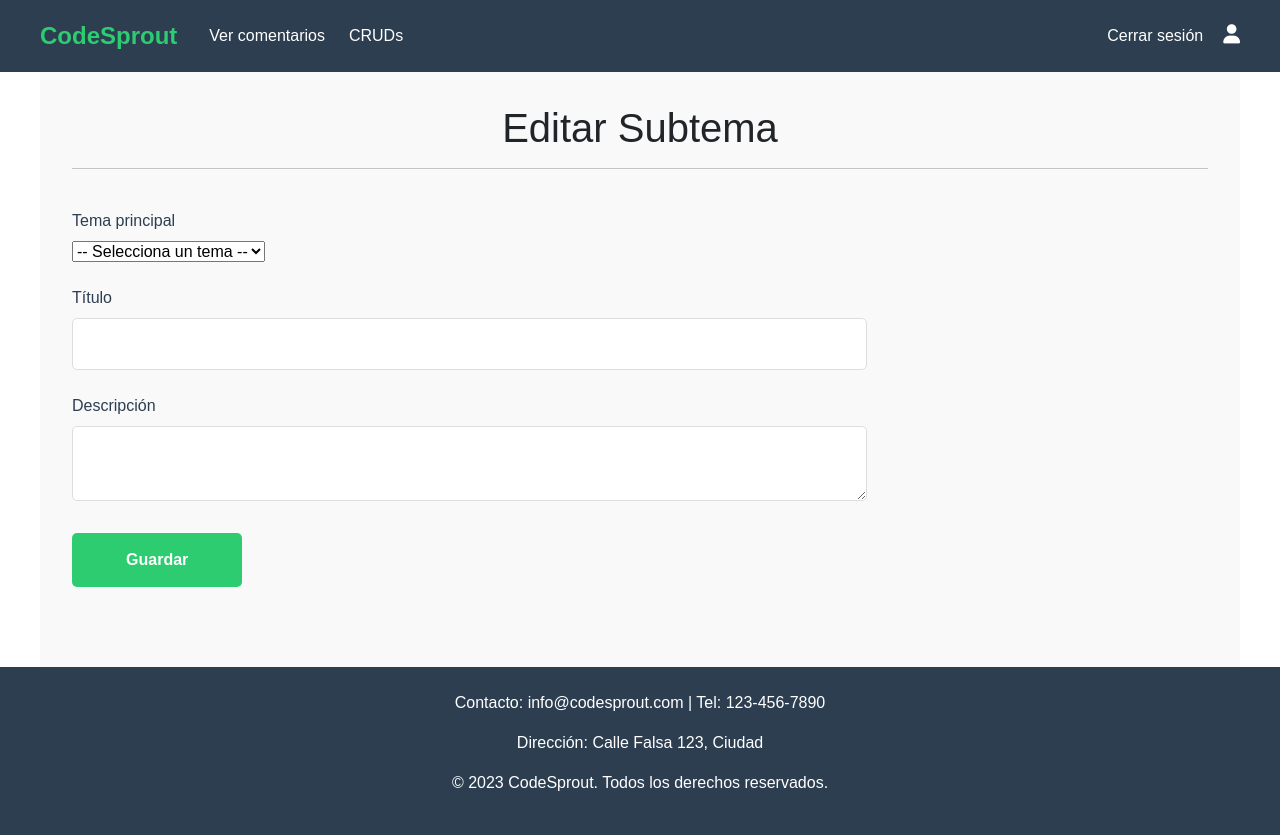
After one commit to Sulv3er/ProgramcionWEB_Melica, a PHP site: page /HTML/editarSubtema.php in a window 1280 px wide. The commit adds this page. Run offline with PHP 8.4, Linux system fonts and the light colour scheme; data that the repository does not hold is empty.

Commit message:
- Ya funciona el editar subtema

```diff
--- a/CSS/Temas&Sub.css
+++ b/CSS/Temas&Sub.css
@@ -2,8 +2,8 @@
 body {
     font-family: 'Segoe UI', sans-serif;
     background-color: #f4f6f9;
-    margin: 0;
-    padding: 20px;
+    margin: 0px;
+    padding: 0px;
     color: #333;
 }
 
--- a/Controller/controllerHome.php
+++ b/Controller/controllerHome.php
@@ -150,7 +150,7 @@ session_start();
 
         function editarTema($id){
             $registro = $this->modelTemaSubtema->consultarTema($id);
-            include_once("../HTML/editarEjemplo.php");
+            include_once("../HTML/editarTema.php");
         }
 
         function modificarTema($REQ){
@@ -175,7 +175,8 @@ session_start();
 
         function editarSubtema($id){
             $registro = $this->modelTemaSubtema->consultarSubtema($id);
-            include_once("../HTML/editarEjemplo.php");
+            $temas = $this->modelTemaSubtema->consultarTemas();
+            include_once("../HTML/editarSubtema.php");
         }
 
         function modificarSubtema($REQ){
--- /dev/null
+++ b/HTML/editarSubtema.php
@@ -0,0 +1,69 @@
+<?php
+include_once ('header_admin.php');
+?>
+<!DOCTYPE html>
+<html lang="en">
+<head>
+    <meta charset="UTF-8">
+    <meta name="viewport" content="width=device-width, initial-scale=1.0">
+    <title>Editar subtema - CodeSprout</title>
+
+    <link rel="stylesheet" href="../CSS/index.css">
+    <link rel="stylesheet" href="../CSS/comunidad.css">
+    <link rel="stylesheet" href="../CSS/CRUD_Ejemplos.css">
+    <link href="https://cdn.jsdelivr.net/npm/bootstrap@5.3.6/dist/css/bootstrap.min.css" rel="stylesheet" integrity="sha384-4Q6Gf2aSP4eDXB8Miphtr37CMZZQ5oXLH2yaXMJ2w8e2ZtHTl7GptT4jmndRuHDT" crossorigin="anonymous">
+
+</head>
+<body>
+    <main>
+        <!-- Contenedor principal -->
+        <div>
+            <!-- Formulario para modificar un subtema -->
+            <h1>Editar Subtema</h1>
+            <hr><br>
+            <?php
+                isset($registro);
+            ?>
+            <form action="../Controller/controllerHome.php" method="post">
+                <input type="hidden" name="opcion" value="MODIFICAR_SUBTEMA">
+                <input type="hidden" name="id_subtema" value="<?php echo $registro['id_subtema']; ?>">
+
+                <div class="form-group">
+                    <label for="id_tema">Tema principal</label>
+                    <select name="id_tema" id="id_tema" required>
+                        <option value="">-- Selecciona un tema --</option>
+                        <?php
+                            foreach ($temas as $tema) {
+                                $selected = ($tema['id_tema'] == $registro['id_tema']) ? 'selected' : '';
+                                echo "<option value='{$tema['id_tema']}' $selected>{$tema['titulo']}</option>";
+                            }
+                        ?>
+                    </select>
+                </div>
+
+                <div class="form-group">
+                    <label for="titulo">Título</label>
+                    <input type="text" id="titulo" name="titulo" value="<?php echo $registro['titulo']; ?>" required>
+                </div>
+
+                <div class="form-group">
+                    <label for="contenido">Descripción</label>
+                    <textarea id="contenido" name="contenido" rows="2" required><?php echo $registro['contenido']; ?></textarea>
+                </div>
+
+                <button type="submit" class="btn-Guardar">Guardar</button>
+            </form>
+        </div>
+        <br><br>
+    </main>
+
+    <!-- Pie de página con información de contacto -->
+    <footer>
+        <div class="footer-content">
+            <p>Contacto: info@codesprout.com | Tel: 123-456-7890</p>
+            <p>Dirección: Calle Falsa 123, Ciudad</p>
+            <p>&copy; 2023 CodeSprout. Todos los derechos reservados.</p>
+        </div>
+    </footer>
+</body>
+</html>
```
Also changed, not shown: HTML/editarTema&Sub.php (+1 -15 lines).
